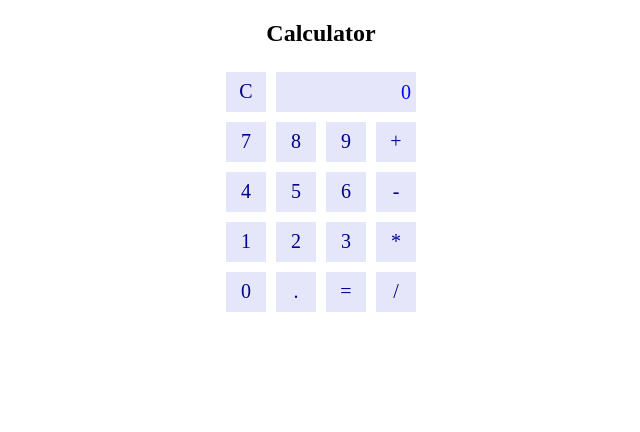
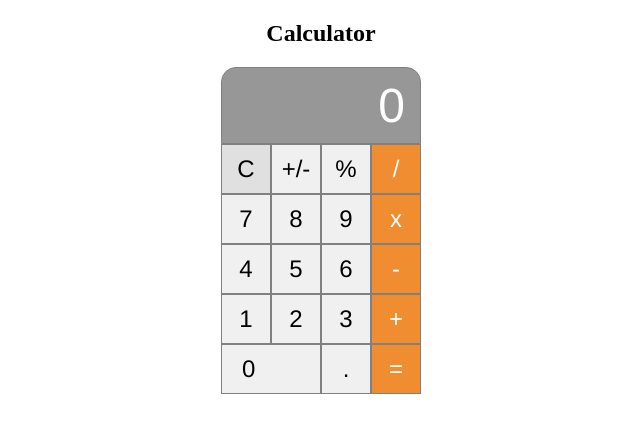
Before and after one commit to NikitaThomas342/2020M4_05, a plain HTML site: page index.html in a window 1280 px wide. Shown: the whole page, without its empty margins (319-959 px from the left). Drawn offline with Linux system fonts and the light colour scheme.

Commit message:
Commit 2

```diff
--- a/index.html
+++ b/index.html
@@ -10,12 +10,16 @@
 <body>
     <h2>Calculator</h2>
     <div class="calculator">
+
+        <div id="display">0</div>
         <button id="clear">C</button>
-        <div id="display">0</div>
+        <button class="num" id="toggle">+/-</button>
+        <button class="num" id="percent">%</button>
+        <button class="ops" value="/">/</button>
         <button class="num" value="7">7</button>
         <button class="num" value="8">8</button>
         <button class="num" value="9">9</button>
-        <button class="ops" value="+">+</button>
+        <button class="ops" value="*">x</button>
         <button class="num" value="4">4</button>
         <button class="num" value="5">5</button>
         <button class="num" value="6">6</button>
@@ -23,11 +27,11 @@
         <button class="num" value="1">1</button>
         <button class="num" value="2">2</button>
         <button class="num" value="3">3</button>
-        <button class="ops" value="*">*</button>
-        <button class="num" value="0">0</button>
+        <button class="ops" value="+">+</button>
+        <button class="num button_long" value="0">0</button>
         <button id="dot">.</button>
         <button class="eval" id="eval">=</button>
-        <button class="ops" value="/">/</button>
+
     </div>
     <script type="text/javascript" src="script.js"></script>
 </body>
--- a/script.js
+++ b/script.js
@@ -48,10 +48,20 @@ function addDigit(dig_obj) {
     document.getElementById("display").innerHTML=current;
     stored = current;
    }
+   function toggle(){
+       current = -1 * current;
+       document.getElementById("display").innerHTML=current;
+   }
+   function percent(){
+       current = current/100;
+       document.getElementById("display").innerHTML=current;
+   }
 
    document.getElementById("clear").addEventListener("click",clearDisp);
    document.getElementById("dot").addEventListener("click",addDot);
    document.getElementById("eval").addEventListener("click",calculate);
+   document.getElementById("toggle").addEventListener("click",toggle);
+   document.getElementById("percent").addEventListener("click",percent);
    let all_num = document.getElementsByClassName("num")
    for ( let i=0 ; i<all_num.length ; i++) {
     all_num[i].addEventListener("click",function() {addDigit(this);});
--- a/style.css
+++ b/style.css
@@ -2,29 +2,65 @@ h2{
     text-align:center;
 }
 button{
-    border:0;
-    background:lavender;
     float:left;
-    color:darkblue;
+    width: 50px;
+    height: 50px;
+    border: 1px solid gray;
+    color: black;
+    background-color: #e0e0e0;
     font:inherit;
-    margin: 0.25em;
-    width:2em;
-    height:2em;
 }
 .calculator{
-    font-size:20px;
-    margin:0 auto;
-    width:10em;
+    padding: 0;
+    margin: 0 auto;
+    width: 200px;
+    height: 325px;
+    border: none;
+    font-family: "Helvetica Neue", Helvetica, Arial, sans-serif;
+    font-size: 24px;
+    font-weight: 300;
+    color: black;
 }
 #display{
-    background:lavender;
-    float:left;
-    color:blue;
-    line-height:2em;
-    text-align:right;
-    overflow:hidden;
-    margin:0.25em;
-    padding: 0 0.25em 0 0.25em;
-    width:6.5em;
-    height:2em;
+    line-height: 75px;
+    padding: 0 15px 0 15px;
+    width: 168px;
+    height: 75px;
+    border: 1px solid gray;
+    background-color: #979797;
+    border-radius: 15px 15px 0 0;
+    color: white;
+    font-size: 48px;
+    text-align: right;
 }
+.button_long{
+    width:100px;
+    padding:0 0 0 20px;
+    text-align:left;
+}
+.ops,
+.eval {
+ background-color: #ef8d30;
+ color: white
+}
+.num,
+#dot {
+ background-color: #f0f0f0;
+}
+button:active {
+ background-color: #b7b7b7;
+}
+button:focus {
+ outline: none;
+}
+.ops:active,
+.eval:active {
+ background-color: #cf7d20;
+ color:#676767;
+}
+.bottom_right {
+ border-radius: 0 0 15px 0;
+}
+.bottom_left {
+ border-radius: 0 0 0 15px;
+}
```
